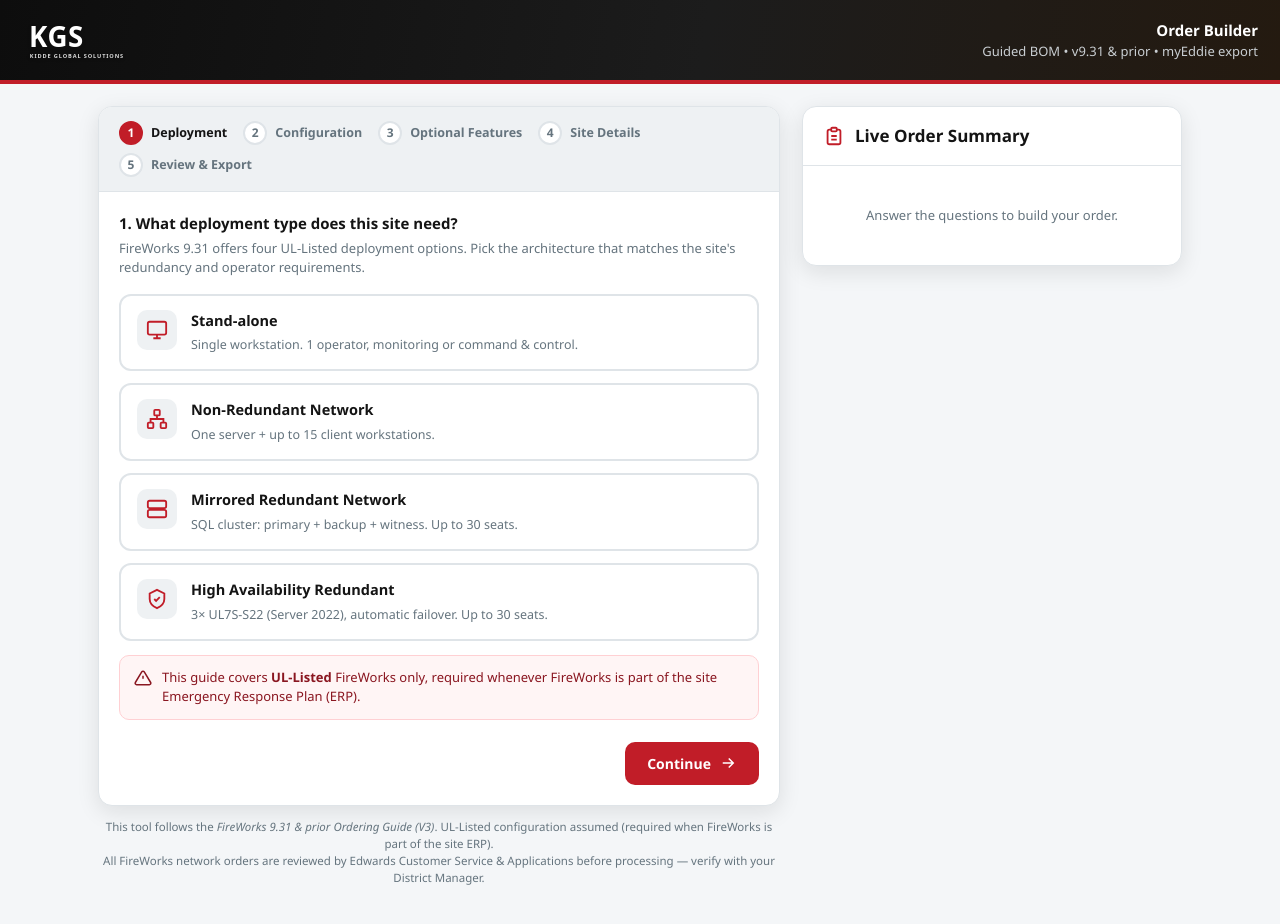
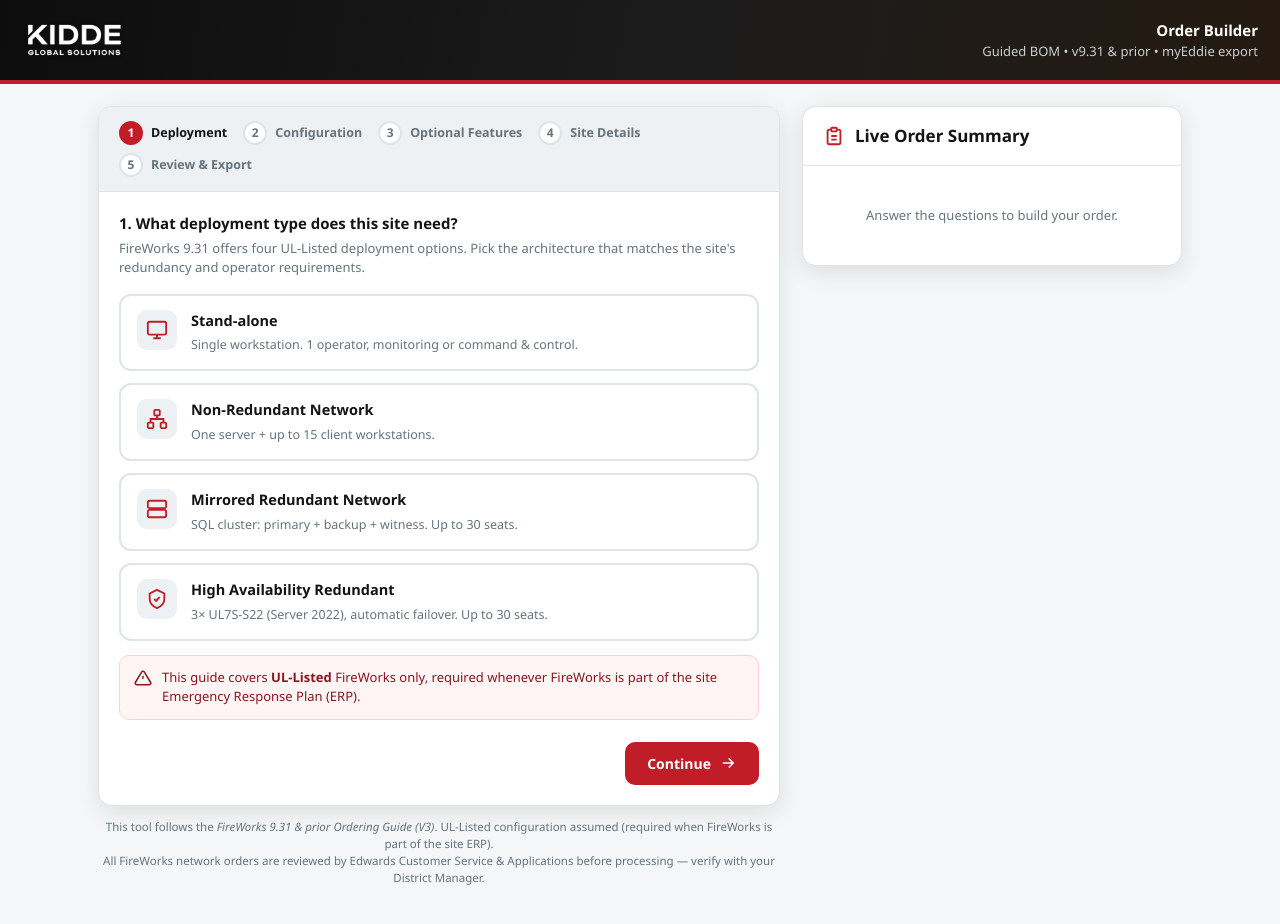
Before and after one commit to ahauschel/FireWorks_OrderBuilder, a plain HTML site: page index.html in a window 1280 px wide. Drawn offline with Linux system fonts and the light colour scheme.

Commit message:
Swapped KGS logo

```diff
--- a/index.html
+++ b/index.html
@@ -143,7 +143,7 @@
 <div class="appbar">
   <div class="brand">
     <div class="kgs-mark">KGS<small>KIDDE GLOBAL SOLUTIONS</small></div>
-    <div class="fw-logo"><img src="FireWorks_OrderBuilder\assets\KID-22300_KGS-Logo_White.png" alt="FireWorks"></div>
+    <div class="fw-logo"><img src="assets/KID-22300_KGS-Logo_White.png" alt="KGS Kidde Global Solutions"></div>
   </div>
   <div class="title"><strong>Order Builder</strong>Guided BOM &bull; v9.31 &amp; prior &bull; myEddie export</div>
 </div>
@@ -180,7 +180,7 @@
   const brand = document.querySelector('.brand');
   if (brand) {
     const title = brand.querySelector('.title');
-    brand.innerHTML = '<img src="assets/kgs-logo-white.svg" alt="KGS Kidde Global Solutions" style="height:52px;width:auto;display:block;filter:drop-shadow(0 1px 2px rgba(0,0,0,.12));" />' + (title ? title.outerHTML : '');
+    brand.innerHTML = '<img src="assets/KID-22300_KGS-Logo_White.png" alt="KGS Kidde Global Solutions" style="height:52px;width:auto;display:block;filter:drop-shadow(0 1px 2px rgba(0,0,0,.12));" />' + (title ? title.outerHTML : '');
   }
 </script>
 
```
